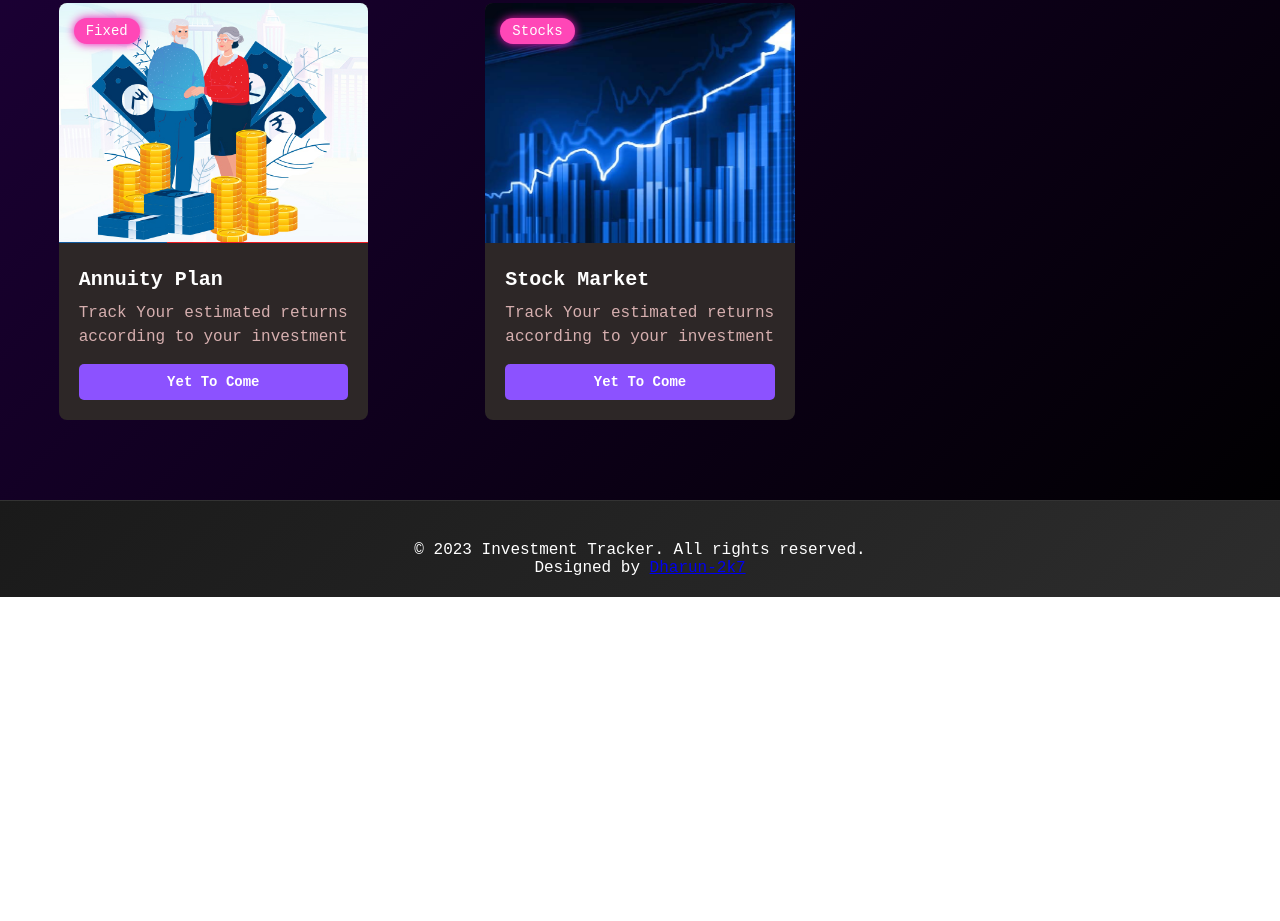
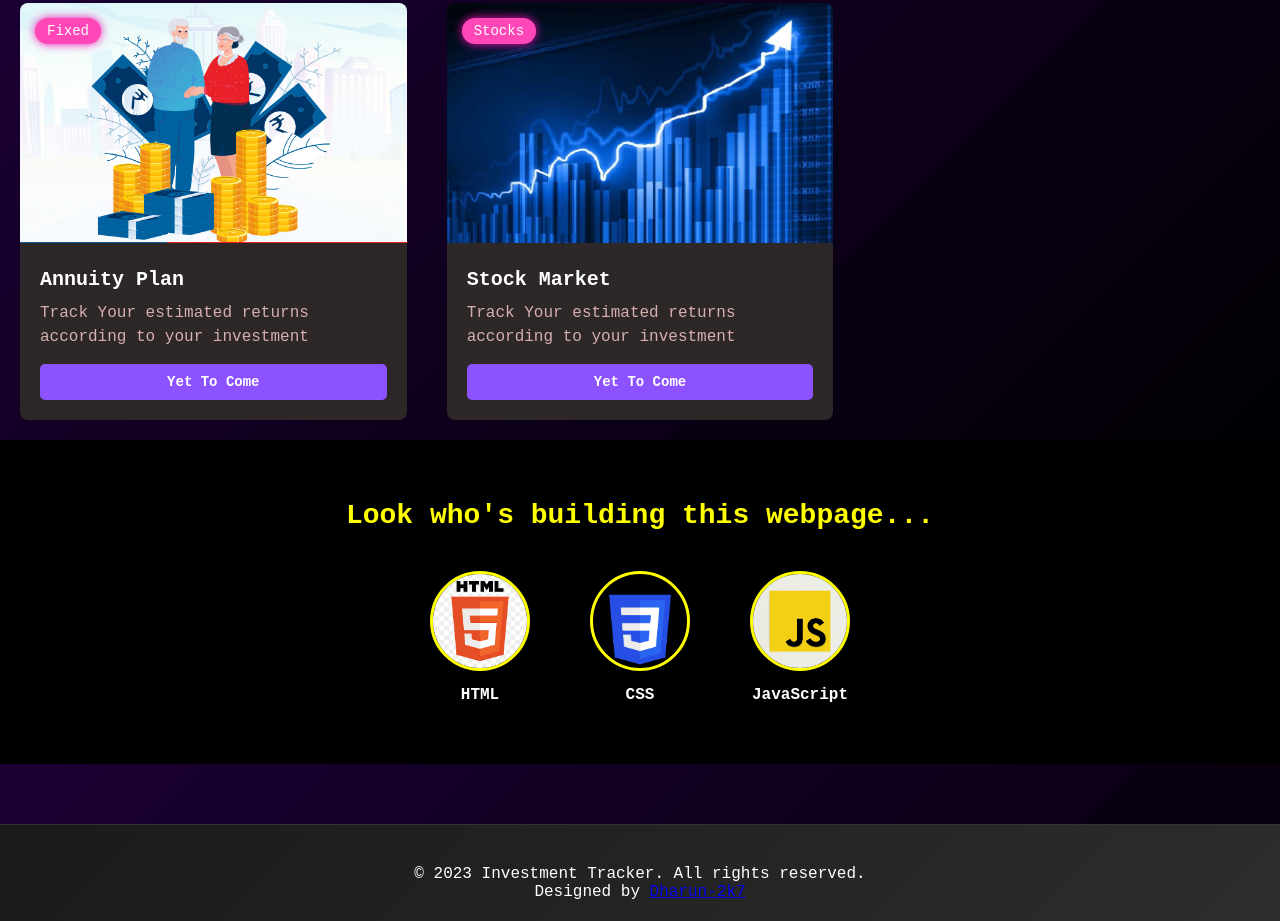
Before and after one commit to Dharun-2k7/ReturnTracker, a website: page index.html in a window 1280 px wide. Shown: the part 1043-1964 px from the top of the page. Before the commit the page ends 1640 px from the top, so only its background shows below. Drawn offline with Linux system fonts and the light colour scheme.

Commit message:
changes made

```diff
--- a/index.html
+++ b/index.html
@@ -109,7 +109,25 @@
             </div>
         </div>
     </div>
+    <section class="tools-section">
+    <h2 class="tools-heading">Look who's building this webpage...</h2>
+    <div class="tools-grid">
+      <div class="tool-item">
+        <img src="IMAGES/html.png" alt="HTML" class="tool-logo"/>
+        <p class="tool-name">HTML</p>
+      </div>
+      <div class="tool-item">
+        <img src="IMAGES/css.png" alt="CSS" class="tool-logo"/>
+        <p class="tool-name">CSS</p>
+      </div>
+      <div class="tool-item">
+        <img src="IMAGES/JS.jpg" alt="JavaScript" class="tool-logo"/>
+        <p class="tool-name">JavaScript</p>
+      </div>
 
+
+    </div>
+  </section>
     <footer>
         <div class="footer-content">
             <p>&copy; 2023 Investment Tracker. All rights reserved.</p>
@@ -117,6 +135,10 @@
         </div>
     </footer>
 <script src="script.js"></script>
+<script>
+  window.va = window.va || function () { (window.vaq = window.vaq || []).push(arguments); };
+</script>
+<script defer src="/_vercel/insights/script.js"></script>
 
 </body>
 </html>
--- a/styles.css
+++ b/styles.css
@@ -288,7 +288,7 @@
         }
 
         .project-card {
-            width: 80%;
+            width: 100%;
             max-width: 400px;
             margin:  auto;
             background-color: #2d2727;
@@ -360,6 +360,69 @@
             flex: 1;
             background-color: #8c52ff;
             color: white;
+        }
+        .tools-section {
+             text-align: center;
+            padding: 60px 20px;
+            background-color: #000;
+        }
+        .tools-heading {
+             color: yellow;
+             font-size: 28px;
+             margin-bottom: 40px;
+             font-weight: bold;
+            }
+
+        .tools-grid {
+            display: flex;
+            justify-content: center;
+            flex-wrap: wrap;
+             gap: 40px;
+            animation: scrollReveal 2s ease-in-out both;
+        }
+
+         .tool-item {
+            text-align: center;
+            width: 120px;
+         }
+
+        .tool-logo {
+             width: 100px;
+             height: 100px;
+             border-radius: 50%;
+            object-fit: cover;
+             border: 3px solid yellow;
+            transition: transform 0.4s ease, box-shadow 0.4s ease;
+         }
+
+        .tool-logo:hover {
+               transform: scale(1.1);
+               box-shadow: 0 0 25px 5px #f5ff00, 0 0 50px 10px #ff00f7;
+        }
+
+          .tool-name {
+              color: white;
+              font-size: 16px;
+              font-weight: bold;
+             margin-top: 10px;
+         }
+
+            @keyframes scrollReveal {
+              from {
+                 opacity: 0;
+                 transform: translateY(50px);
+                }
+
+             to {
+               opacity: 1;
+               transform: translateY(0);
+                 }
+            }
+
+
+        marquee{
+            color: red;
+            font-weight: bolder;
         }
 
         .footer-content {
```
Also changed, not shown: IMAGES/JS.jpg (added), IMAGES/css.png (added), IMAGES/html.png (added), 1 other file.
